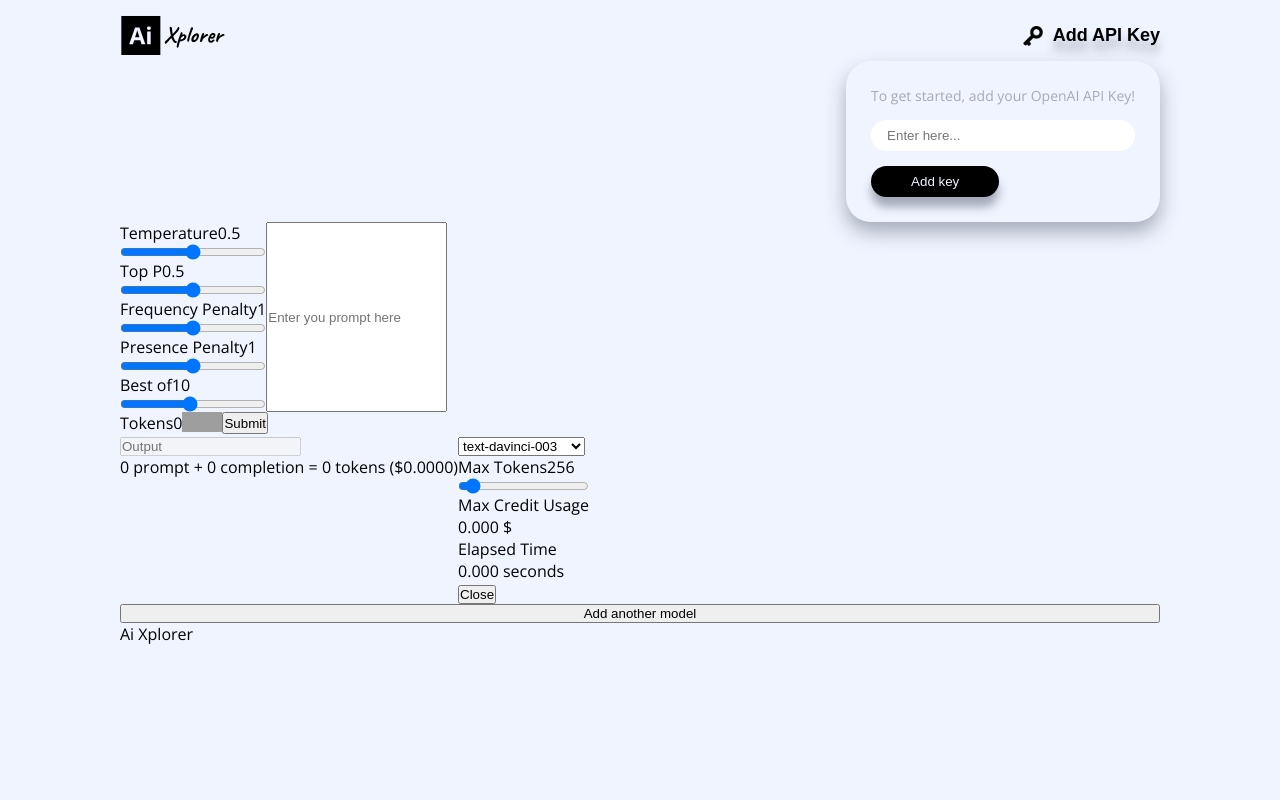
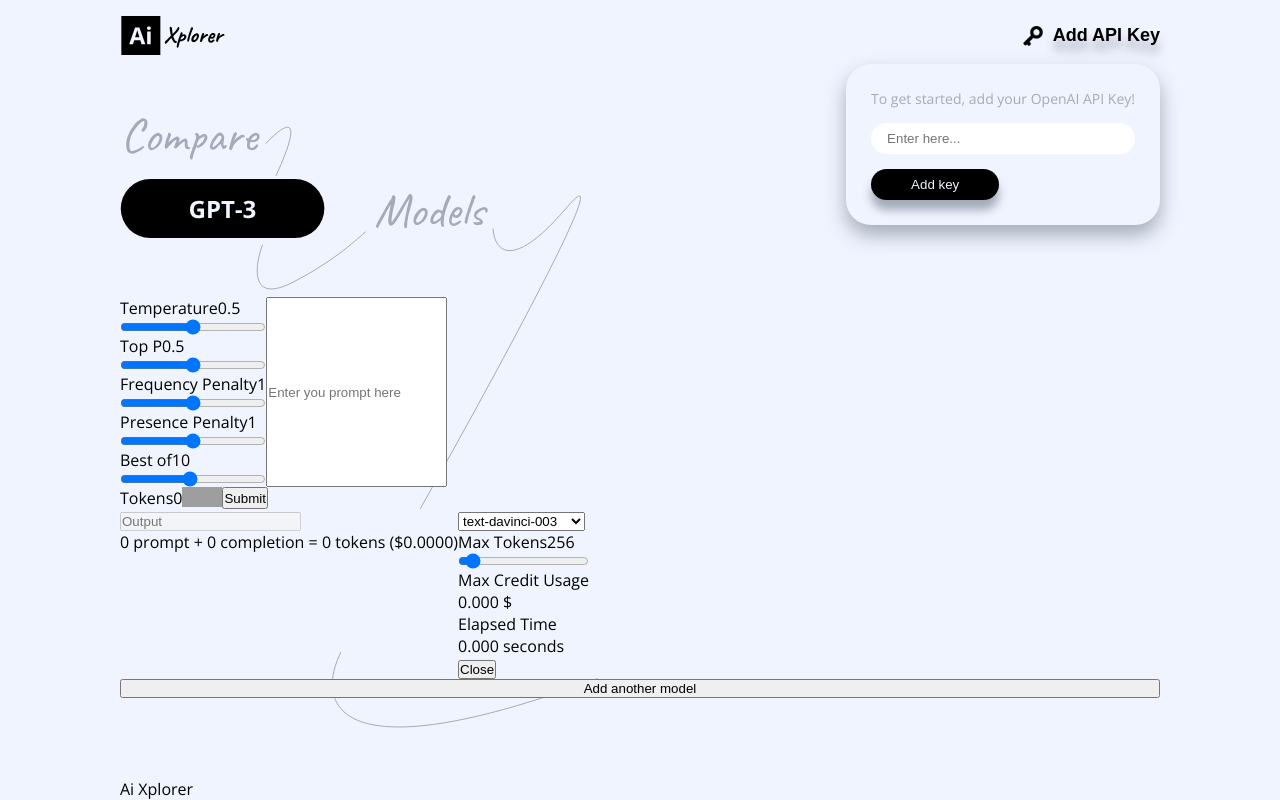
Before and after one commit to PervezSH/ai-xplorer, a Next.js app: page /compare in a window 1280 px wide. Built offline with nearby package versions, Linux system fonts and the light colour scheme; grey boxes are pictures that could not be loaded.

Commit message:
style: add bg-illustration 🖼️

```diff
--- a/components/Layout.tsx
+++ b/components/Layout.tsx
@@ -1,5 +1,6 @@
 import React from "react";
 import { ApiKeyProvider } from "../context/ApiKeyContext";
+import Image from "next/image";
 
 import Header from "./Header";
 import Footer from "./Footer";
@@ -10,11 +11,21 @@
     <ApiKeyProvider>
       <div className={layoutStyles.container}>
         <Header />
+        <div className={layoutStyles["bg-illustration-wrapper"]}>
+          <Image
+            className={layoutStyles["bg-illustration"]}
+            src="/images/bg-illustration.svg"
+            alt="bg-illustration"
+            width={1304.43}
+            height={623}
+          />
+        </div>
         <main>{children}</main>
+        <div className={layoutStyles.filler} />
         <Footer />
       </div>
     </ApiKeyProvider>
   );
-}
+};
 
 export default Layout;
--- a/styles/components/Header.module.scss
+++ b/styles/components/Header.module.scss
@@ -7,6 +7,7 @@
   flex-direction: row;
   justify-content: space-between;
   margin-top: 15px;
+  margin-bottom: 50px;
 
   .api-key-container {
     display: flex;
@@ -14,6 +15,7 @@
     align-items: flex-end;
     margin-top: 10px;
     gap: 15px;
+    // position: relative;
 
     .api-key-button {
       display: flex;
@@ -28,6 +30,8 @@
     }
 
     div {
+      position: absolute;
+      top: 64px;
       display: flex;
       flex-direction: column;
       align-items: flex-start;
--- a/styles/components/Layout.module.scss
+++ b/styles/components/Layout.module.scss
@@ -1,5 +1,25 @@
 .container {
+  min-height: 100vh;
   display: flex;
   flex-direction: column;
   margin: 0px 120px;
+
+  .bg-illustration-wrapper {
+    position: relative;
+    overflow-x: clip;
+
+    .bg-illustration {
+      position: absolute;
+      top: 0px;
+      z-index: -1;
+    }
+  }
+
+  main {
+    margin-top: 192px;
+  }
+
+  .filler {
+    margin: auto;
+  }
 }
```
Also changed, not shown: public/images/bg-illustration.svg (added). Lines whose indentation alone changed are shown as unchanged.
